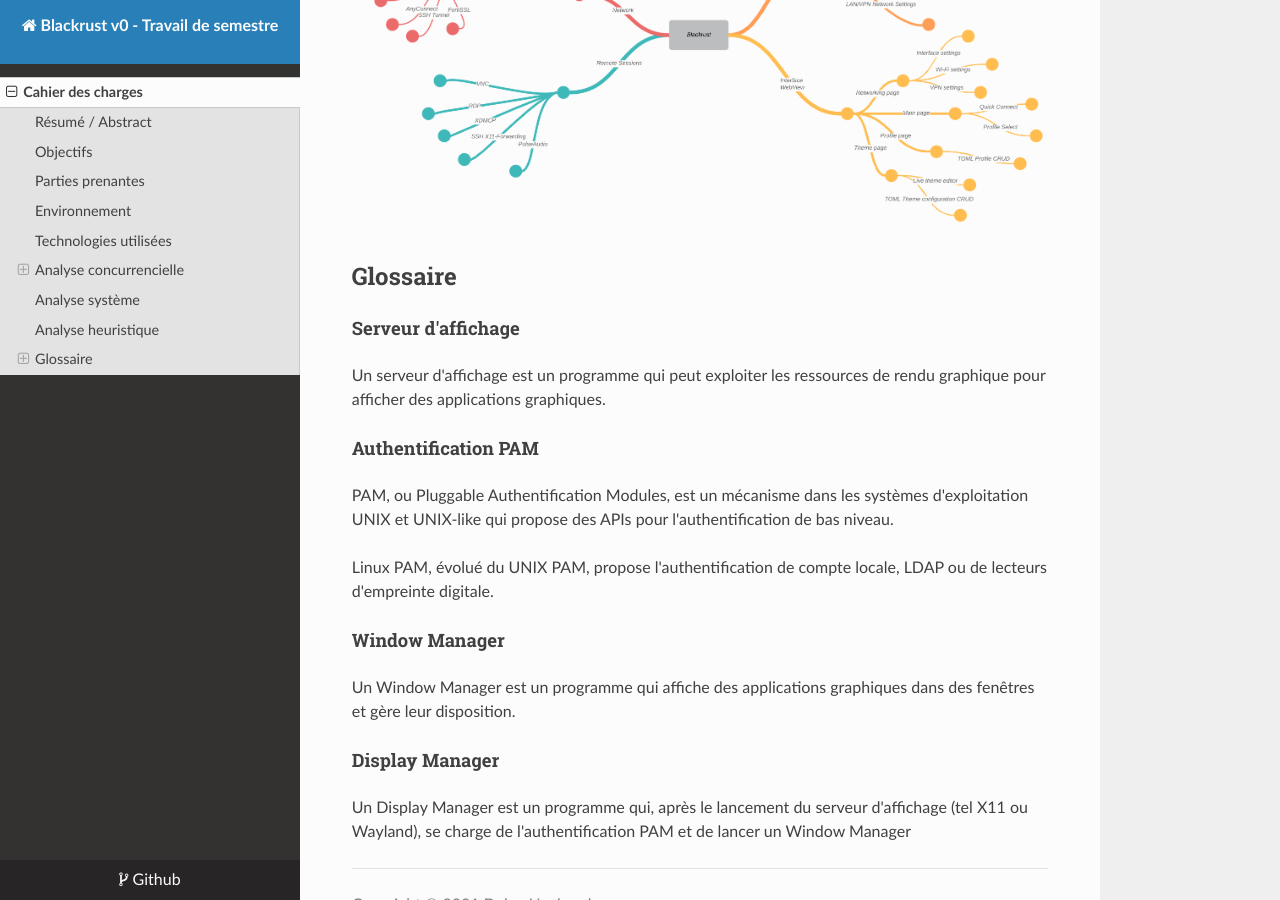
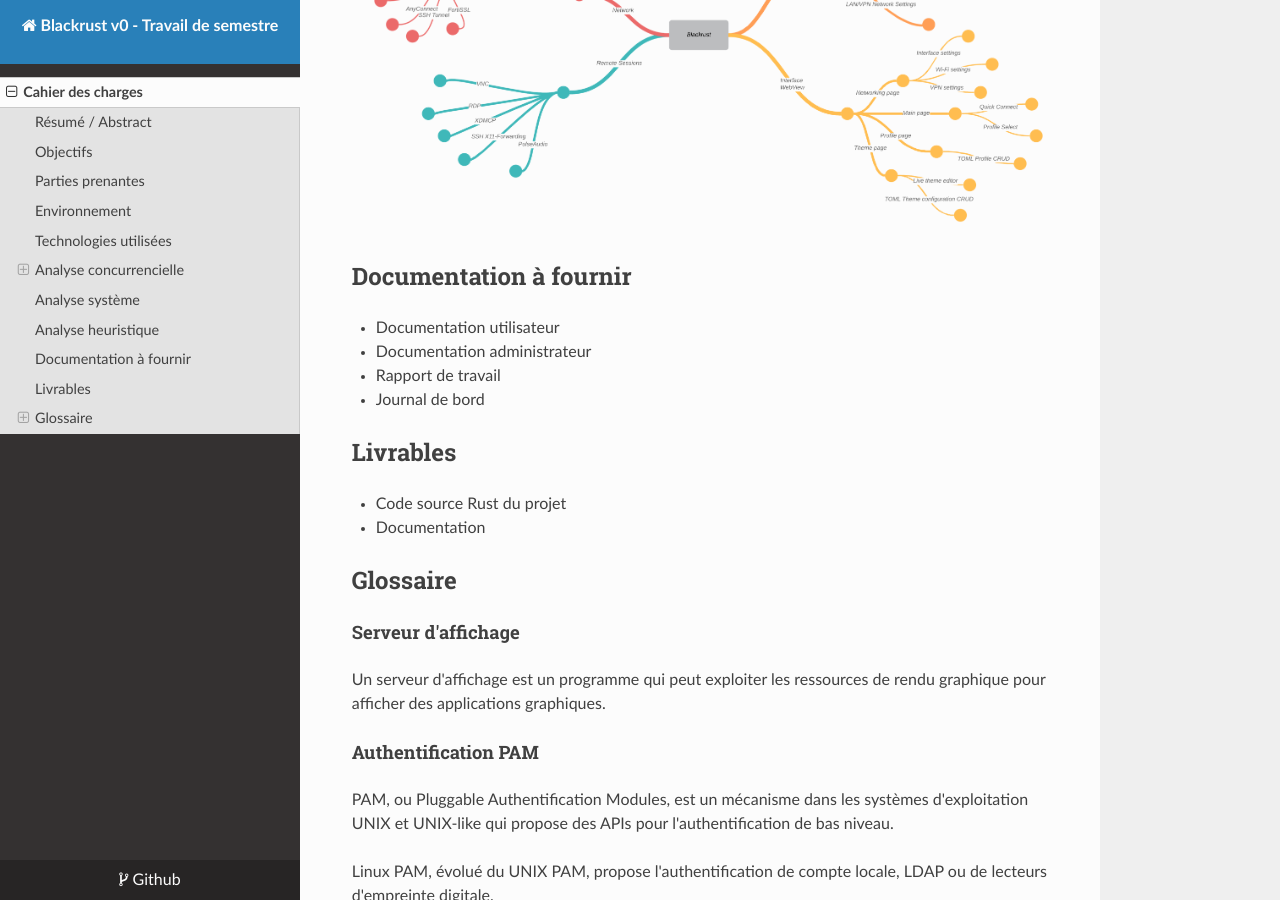
Before and after one commit to DylanUpchr/Blackrust, an MkDocs documentation site: the page built from docs/index.md, in a window 1280 px wide and 900 px high, scrolled down 4583 px. Built offline with MkDocs 1.6.1, drawn with Linux system fonts in a browser that asks for light colours; nearby versions of some CDN libraries.

Commit message:
Updated CdC

```diff
--- a/docs/index.md
+++ b/docs/index.md
@@ -103,6 +103,17 @@ Ils proposent une soultion propriétaire qui utilise des librairies open source,
 ![Analyse système](./img/blackrust-systems-analysis.png)
 ## Analyse heuristique
 ![Analyse heuristique](./img/blackrust-mind-map.png)
+
+## Documentation à fournir
+- Documentation utilisateur
+- Documentation administrateur
+- Rapport de travail
+- Journal de bord
+
+## Livrables
+- Code source Rust du projet
+- Documentation
+
 ## Glossaire
 #### Serveur d'affichage
 Un serveur d'affichage est un programme qui peut exploiter les ressources de rendu graphique pour afficher des applications graphiques.
```
